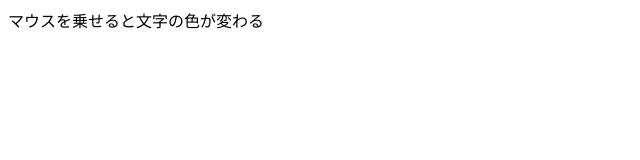
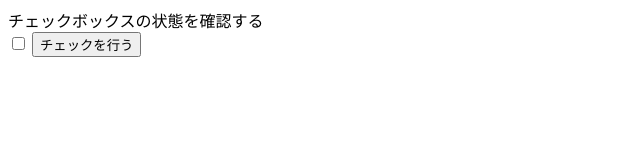
Before and after one commit to shoutarou123/front_kiso, a plain HTML site: page index.html in a window 1280 px wide. Shown: the whole page, without its empty margins (0-640 px from the left). Drawn offline with Linux system fonts and the light colour scheme.

Commit message:
js-1-9 ﾁｪｯｸﾎﾞｯｸｽの状態を確認する

```diff
--- a/index.html
+++ b/index.html
@@ -4,13 +4,15 @@
 <head>
   <meta charset="UTF-8">
   <meta name="viewport" content="width=device-width, initial-scale=1.0">
-  <title>基礎力反復道場 Javascript-LV.1 No.8 </title>
+  <title>基礎力反復道場 Javascript-LV.1 No.9 </title>
   <link rel="stylesheet" href="style.css">
 </head>
 
 <body>
-  <div id="hoge">マウスを乗せると文字の色が変わる</div>
-
+  <div id="hoge">チェックボックスの状態を確認する</div>
+  <input type="checkbox" id="myCheckbox">
+  <button onClick="chcekCheckbox()">チェックを行う</button>
+  <p id="result"></p>
 
   <script src="index.js"></script>
 </body>
--- a/index.js
+++ b/index.js
@@ -1,6 +1,10 @@
-document.getElementById('hoge') .addEventListener('mouseenter', function() {
-  this.style.color = 'red';
-});
-document.getElementById('hoge') .addEventListener('mouseleave', function() {
-  this.style.color = '';
-});
+function chcekCheckbox() {
+  const checkbox = document.getElementById('myCheckbox');
+  const result = document.getElementById('result');
+
+  if (checkbox.checked) {
+    result.textContent = "チェックされています";
+  } else {
+    result.textContent = "チェックなしです";
+  }
+}
```
